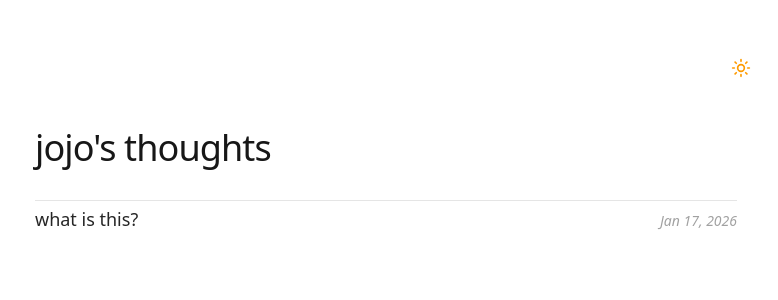
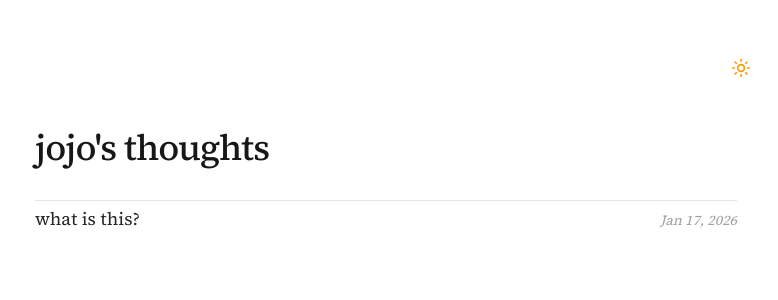
Before and after one commit to sakn0m/blog, a Next.js app: page / in a window 1280 px wide. Shown: the top 300 px of the page, without its empty margins (254-1032 px from the left). Built offline with nearby package versions, Linux system fonts and the light colour scheme.

Commit message:
Fix Source Serif 4 font not loading: move font variable to html element
Co-authored-by: sakn0m <81561474+sakn0m@users.noreply.github.com>

```diff
--- a/app/layout.tsx
+++ b/app/layout.tsx
@@ -30,8 +30,8 @@ export default function RootLayout({
   children: React.ReactNode;
 }>) {
   return (
-    <html lang="en" suppressHydrationWarning>
-      <body className={`${sourceSerif4.variable} font-serif antialiased transition-colors duration-500`}>
+    <html lang="en" suppressHydrationWarning className={sourceSerif4.variable}>
+      <body className="font-serif antialiased transition-colors duration-500">
         <Providers>
           <main className="max-w-[750px] mx-auto px-6 py-24 md:py-32 font-serif relative">
             <div className="absolute top-6 right-6 md:top-12 md:right-0">
```
